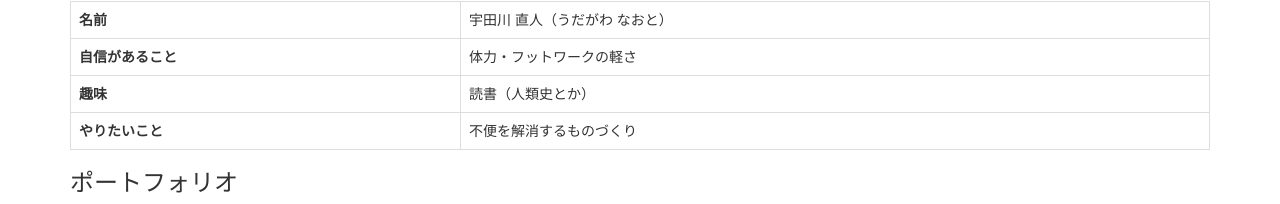
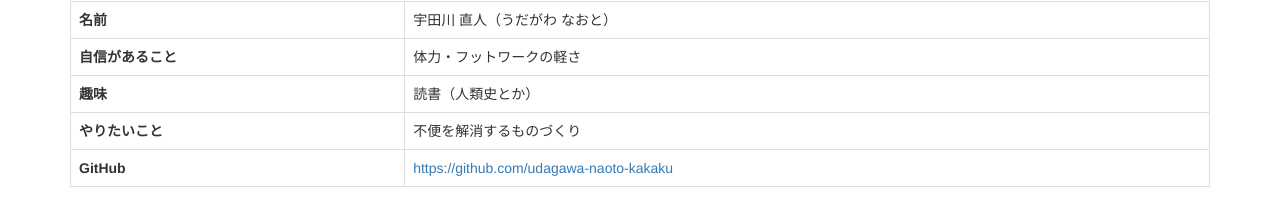
Before and after one commit to udagawa-naoto-kakaku/udagawa-naoto-kakaku.github.io, a plain HTML site: page index.html in a window 1280 px wide. Shown: the part 134-338 px from the top of the page. Drawn offline with nearby package versions, Linux system fonts and the light colour scheme.

Commit message:
githubのリンク・descriptionを追加しました！

```diff
--- a/index.html
+++ b/index.html
@@ -11,6 +11,7 @@
     <script src="//ajax.googleapis.com/ajax/libs/jquery/1.11.3/jquery.min.js"></script>
     <!-- BootstrapのJS読み込み -->
     <script src="//maxcdn.bootstrapcdn.com/bootstrap/3.3.5/js/bootstrap.min.js"></script>
+    <meta name="description" content="宇田川直人の自己紹介ページ" />
   </head>
   <body>
     <style>
@@ -61,6 +62,10 @@
         <th scope="row">やりたいこと</th>
         <td>不便を解消するものづくり</td>
       </tr>
+      <tr>
+        <th scope="row">GitHub</th>
+        <td><a href="https://github.com/udagawa-naoto-kakaku">https://github.com/udagawa-naoto-kakaku</a></td>
+      </tr>
     </tbody>
   </table>
     <h3>ポートフォリオ</h3>
@@ -70,7 +75,7 @@
             <span class="glyphicon glyphicon-ok" aria-hidden="true"></span>
             制作1
           </h3>
-        </div>
+        </div>ｇ
         <div class="panel-body">
           <p>aaaaaaaaaaaaaaa</p>
           <img src="bg.jpg" alt="bg-logo" />
```
